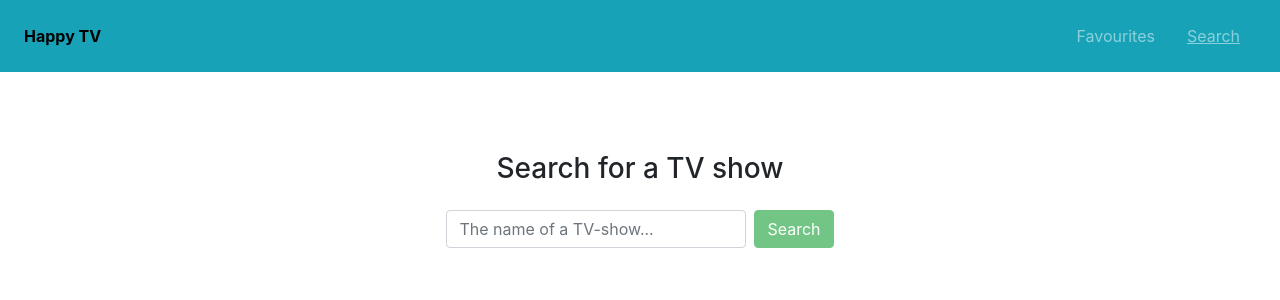
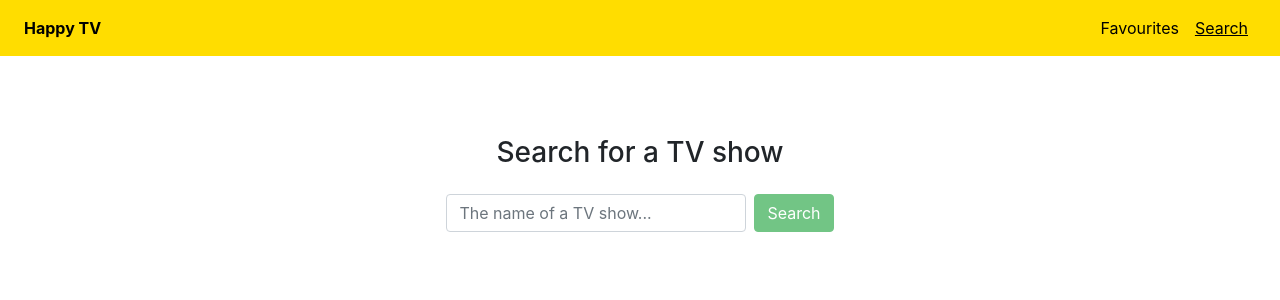
Before and after one commit to elinlager/happy-watching, a Nuxt app: page / in a window 1280 px wide. Shown: the top 300 px of the page. Built offline with nearby package versions, Linux system fonts and the light colour scheme.

Commit message:
Fix some styling

```diff
--- a/components/Navbar.vue
+++ b/components/Navbar.vue
@@ -1,29 +1,31 @@
 <template>
-  <b-navbar toggleable="lg" type="dark" variant="info" class="px-4">
+  <b-navbar toggleable="lg" class="navbar px-4">
     <NuxtLink class="logo" to="/">Happy TV</NuxtLink>
 
     <b-navbar-toggle target="nav-collapse"></b-navbar-toggle>
 
     <b-collapse id="nav-collapse" is-nav>
       <b-navbar-nav class="ml-auto">
-        <span class="m-2"><NuxtLink class="nav-link" to="/favourites">Favourites</NuxtLink></span>
-        <span class="m-2"><NuxtLink class="nav-link" to="/">Search</NuxtLink></span>
+        <span class="m-2"><NuxtLink class="navigation-link" to="/favourites">Favourites</NuxtLink></span>
+        <span class="m-2"><NuxtLink class="navigation-link" to="/">Search</NuxtLink></span>
       </b-navbar-nav>
     </b-collapse>
   </b-navbar>
 </template>
 
 <style lang="scss" scoped>
+.navbar {
+  background-color: $yellow;
   .logo {
     font-size: 16px;
-  color: black;
+    color: $black;
     font-weight: bold;
     &:hover {
       text-decoration: none;
     }
   }
-.nav-link {
-  color: black;
+  .navigation-link {
+    color: $black;
     &:hover {
       opacity: 0.8;
       text-decoration: none;
@@ -32,4 +34,5 @@
       text-decoration: underline;
     }
   }
+}
 </style>
--- a/components/ShowLink.vue
+++ b/components/ShowLink.vue
@@ -30,7 +30,7 @@ a:hover {
   align-items: flex-start;
   justify-content: space-between;
   padding: 1rem 2rem;
-  background-color: $yellow;
+  background-color: $pink;
   border-radius: 0.5rem;
   color: $black;
   margin-bottom: 1rem;
--- a/pages/index.vue
+++ b/pages/index.vue
@@ -3,7 +3,7 @@
     <div class="search-form">
       <h3 class="mb-4">Search for a TV show</h3>
       <div class="d-flex justify-content-center align-items-center">
-        <b-form-input v-model.trim="query" type="text" placeholder="The name of a TV-show..."></b-form-input>
+        <b-form-input v-model.trim="query" type="text" placeholder="The name of a TV show..."></b-form-input>
         <b-button class="ml-2" @click="search" :disabled="searchButtonDisabled" variant="success">Search</b-button>
       </div>
     </div>
@@ -59,4 +59,9 @@ export default {
     max-width: 300px;
   }
 }
+.show-list {
+  display: flex;
+  flex-direction: column;
+  align-items: center;
+}
 </style>
```
Lines whose indentation alone changed are shown as unchanged.
